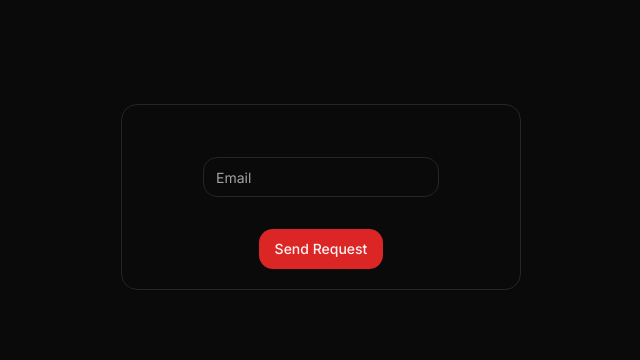
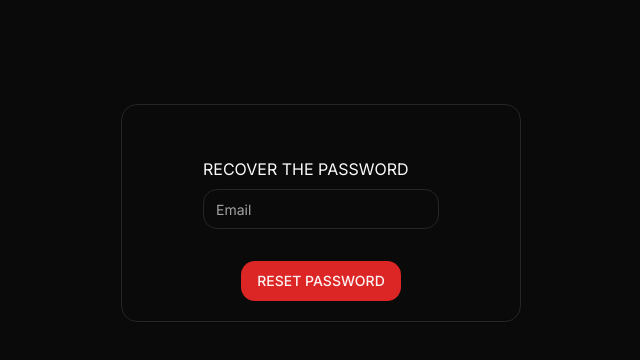
Before and after one commit to FG420/project-work, a Next.js app: page /forgotpass in a window 1280 px wide. Shown: the top 360 px of the page, without its empty margins (319-959 px from the left). Built offline with nearby package versions, Linux system fonts and the light colour scheme.

Commit message:
Forgetpass visual done

```diff
--- a/src/components/forgotpass.tsx
+++ b/src/components/forgotpass.tsx
@@ -54,6 +54,7 @@
                         name="email"
                         render={({ field }) => (
                             <FormItem className="p-8">
+                                <p>RECOVER THE PASSWORD</p>
                                 <FormControl>
                                     <Input placeholder="Email" {...field} />
                                 </FormControl>
@@ -61,7 +62,7 @@
                             </FormItem>
                         )}
                     />
-                    <Button type="submit">Send Request</Button>
+                    <Button type="submit">RESET PASSWORD</Button>
                 </form>
             </Form>
         </>
```
